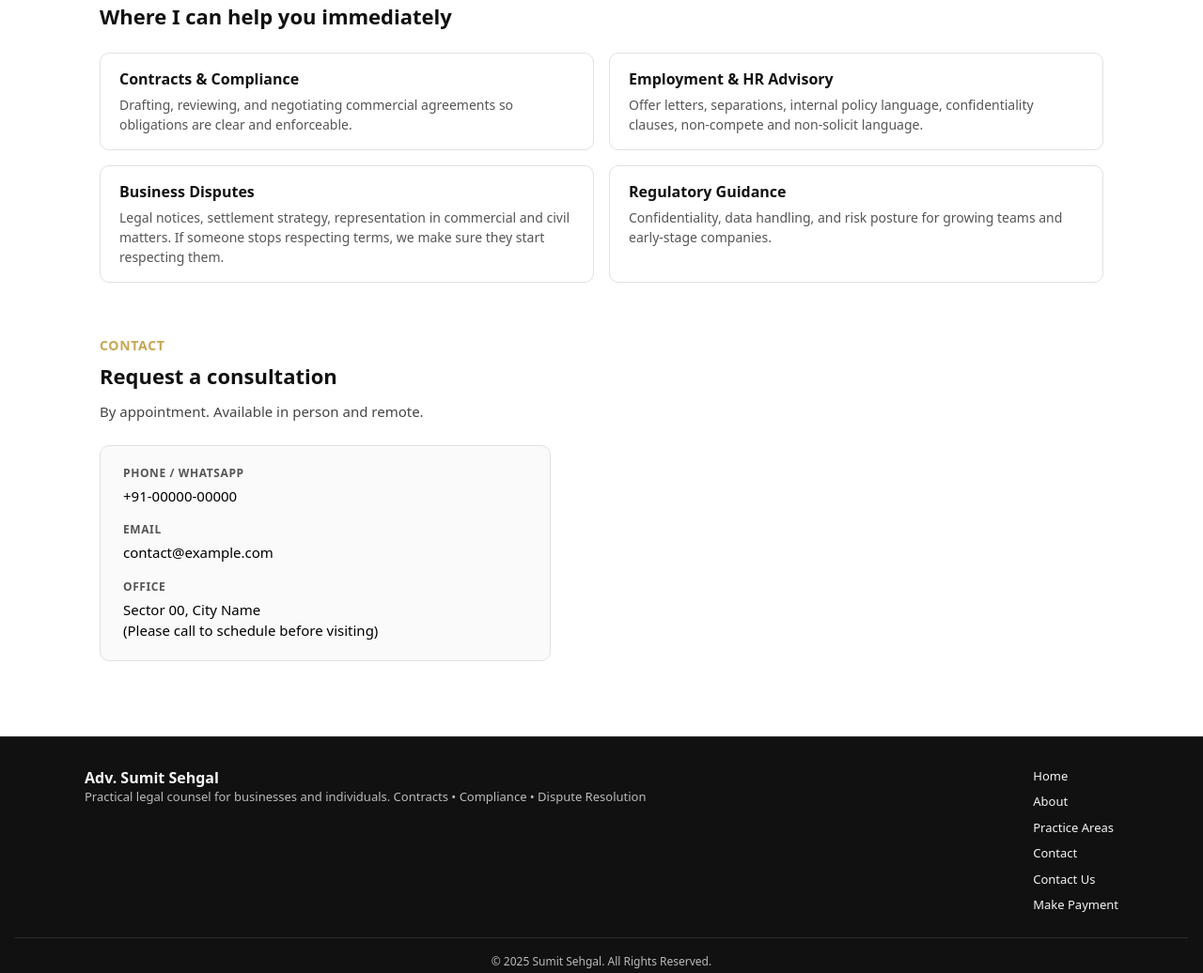
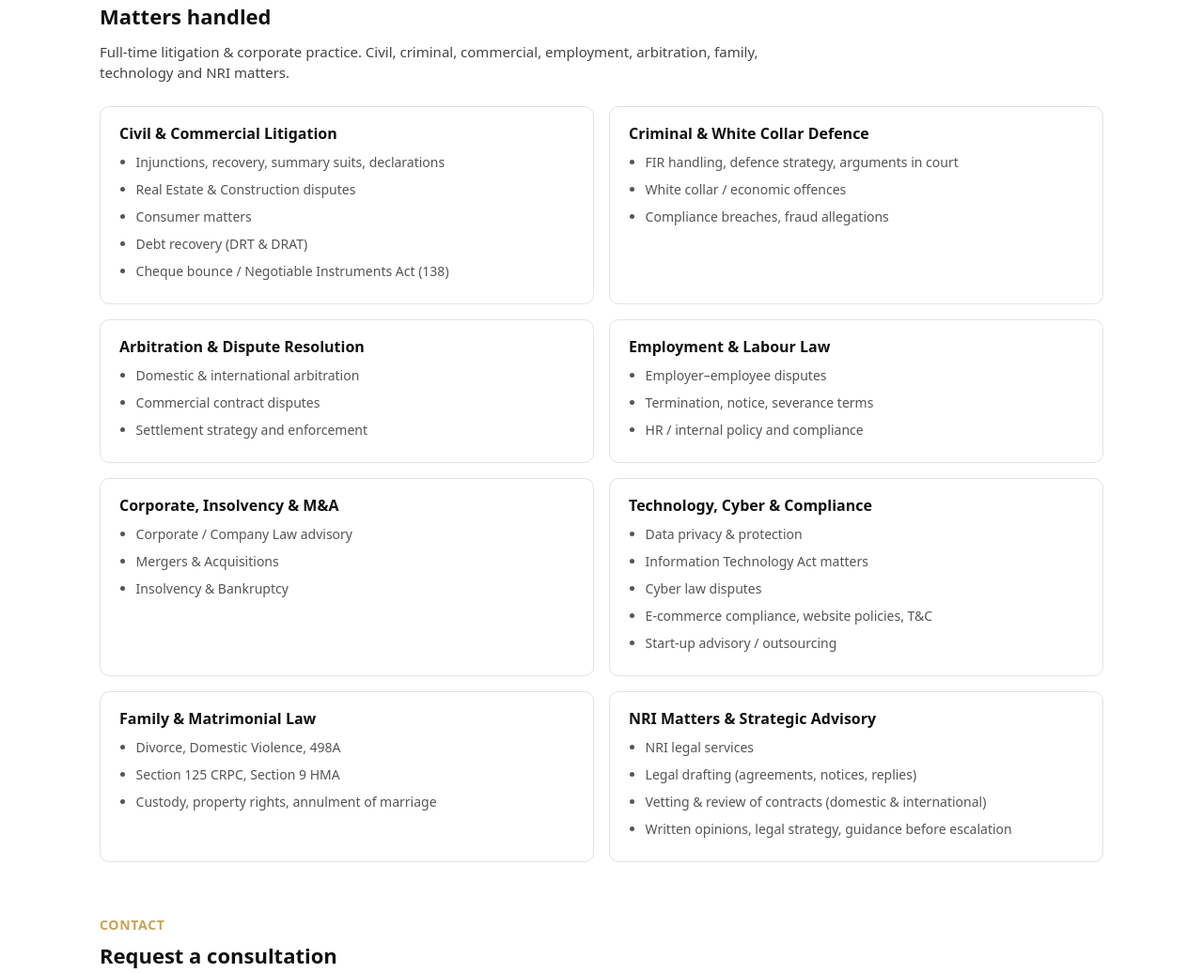
Before and after one commit to Advocate-Sumit-Sehgal/Advocate-Sumit-Sehgal.github.io, a plain HTML site: page index.html in a window 1280 px wide. Shown: the part 668-1704 px from the top of the page at 94% size. Drawn offline with Linux system fonts and the light colour scheme.

Commit message:
Update index.html

```diff
--- a/index.html
+++ b/index.html
@@ -509,43 +509,135 @@
 
     <!-- PRACTICE AREAS -->
     <section class="section-block" id="practice">
+  <style>
+    .areas-grid {
+      display: grid;
+      grid-template-columns: 1fr;
+      gap: 16px;
+      margin-top: 24px;
+    }
+    @media(min-width:768px){
+      .areas-grid {
+        grid-template-columns: 1fr 1fr;
+      }
+    }
+
+    .area-card {
+      border: 1px solid #e2e2e2;
+      border-radius: 10px;
+      padding: 16px 20px;
+      background-color: #fff;
+      line-height: 1.5;
+    }
+
+    .area-title {
+      font-size: 16px;
+      font-weight: 600;
+      margin-bottom: 8px;
+      color: #111;
+    }
+
+    .area-list {
+      font-size: 14px;
+      color: #555;
+      padding-left: 1.1rem;
+      margin: 0;
+    }
+
+    .area-list li {
+      margin-bottom: .5rem;
+    }
+  </style>
+
   <div class="section-head">Practice Areas</div>
-      <h2 class="section-title">Where I can help you immediately</h2>
+  <h2 class="section-title">Matters handled</h2>
+  <div class="section-desc">
+    Full-time litigation & corporate practice. Civil, criminal, commercial, employment,
+    arbitration, family, technology and NRI matters.
+  </div>
 
   <div class="areas-grid">
-        <div class="area-card" id="contracts">
-          <div class="area-title">Contracts &amp; Compliance</div>
-          <div class="area-text">
-            Drafting, reviewing, and negotiating commercial agreements so obligations are
-            clear and enforceable.
+
+    <div class="area-card" id="civil-commercial">
+      <div class="area-title">Civil & Commercial Litigation</div>
+      <ul class="area-list">
+        <li>Injunctions, recovery, summary suits, declarations</li>
+        <li>Real Estate &amp; Construction disputes</li>
+        <li>Consumer matters</li>
+        <li>Debt recovery (DRT &amp; DRAT)</li>
+        <li>Cheque bounce / Negotiable Instruments Act (138)</li>
+      </ul>
     </div>
+
+    <div class="area-card" id="criminal-whitecollar">
+      <div class="area-title">Criminal &amp; White Collar Defence</div>
+      <ul class="area-list">
+        <li>FIR handling, defence strategy, arguments in court</li>
+        <li>White collar / economic offences</li>
+        <li>Compliance breaches, fraud allegations</li>
+      </ul>
+    </div>
+
+    <div class="area-card" id="arbitration">
+      <div class="area-title">Arbitration &amp; Dispute Resolution</div>
+      <ul class="area-list">
+        <li>Domestic &amp; international arbitration</li>
+        <li>Commercial contract disputes</li>
+        <li>Settlement strategy and enforcement</li>
+      </ul>
     </div>
 
     <div class="area-card" id="employment">
-          <div class="area-title">Employment &amp; HR Advisory</div>
-          <div class="area-text">
-            Offer letters, separations, internal policy language, confidentiality clauses,
-            non-compete and non-solicit language.
-          </div>
+      <div class="area-title">Employment &amp; Labour Law</div>
+      <ul class="area-list">
+        <li>Employer–employee disputes</li>
+        <li>Termination, notice, severance terms</li>
+        <li>HR / internal policy and compliance</li>
+      </ul>
     </div>
 
-        <div class="area-card" id="disputes">
-          <div class="area-title">Business Disputes</div>
-          <div class="area-text">
-            Legal notices, settlement strategy, representation in commercial and civil matters.
-            If someone stops respecting terms, we make sure they start respecting them.
-          </div>
+    <div class="area-card" id="corporate">
+      <div class="area-title">Corporate, Insolvency &amp; M&amp;A</div>
+      <ul class="area-list">
+        <li>Corporate / Company Law advisory</li>
+        <li>Mergers &amp; Acquisitions</li>
+        <li>Insolvency &amp; Bankruptcy</li>
+      </ul>
     </div>
 
-        <div class="area-card" id="regulatory">
-          <div class="area-title">Regulatory Guidance</div>
-          <div class="area-text">
-            Confidentiality, data handling, and risk posture for growing teams and early-stage
-            companies.
+    <div class="area-card" id="tech">
+      <div class="area-title">Technology, Cyber &amp; Compliance</div>
+      <ul class="area-list">
+        <li>Data privacy &amp; protection</li>
+        <li>Information Technology Act matters</li>
+        <li>Cyber law disputes</li>
+        <li>E-commerce compliance, website policies, T&amp;C</li>
+        <li>Start-up advisory / outsourcing</li>
+      </ul>
     </div>
+
+    <div class="area-card" id="family">
+      <div class="area-title">Family &amp; Matrimonial Law</div>
+      <ul class="area-list">
+        <li>Divorce, Domestic Violence, 498A</li>
+        <li>Section 125 CRPC, Section 9 HMA</li>
+        <li>Custody, property rights, annulment of marriage</li>
+      </ul>
     </div>
+
+    <div class="area-card" id="nri-drafting">
+      <div class="area-title">NRI Matters &amp; Strategic Advisory</div>
+      <ul class="area-list">
+        <li>NRI legal services</li>
+        <li>Legal drafting (agreements, notices, replies)</li>
+        <li>Vetting &amp; review of contracts (domestic &amp; international)</li>
+        <li>Written opinions, legal strategy, guidance before escalation</li>
+      </ul>
+    </div>
+
   </div>
 </section>
+
 
     <!-- CONTACT / APPOINTMENT -->
     <section class="section-block" id="contact">
```
Lines whose indentation alone changed are shown as unchanged.
